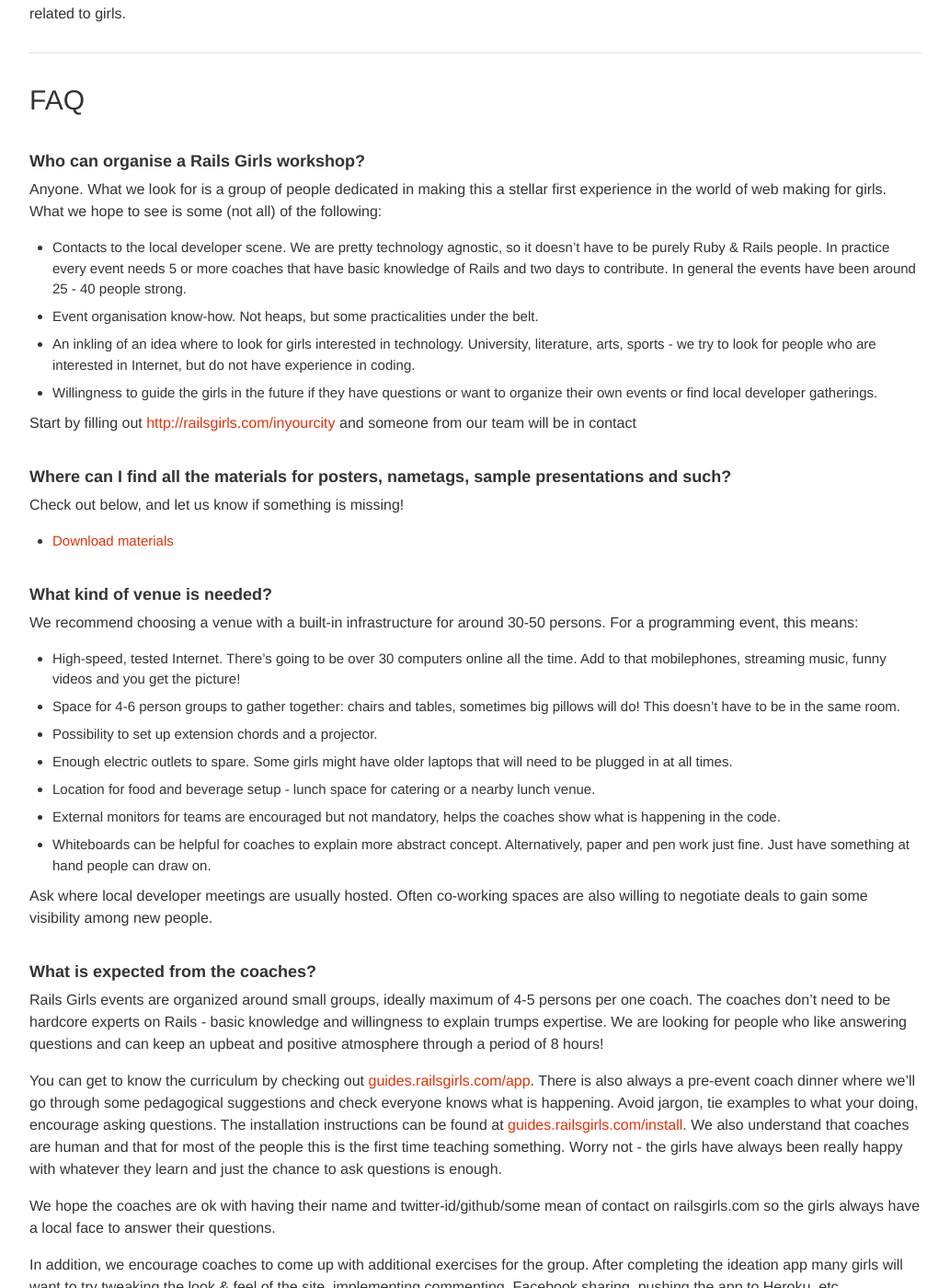
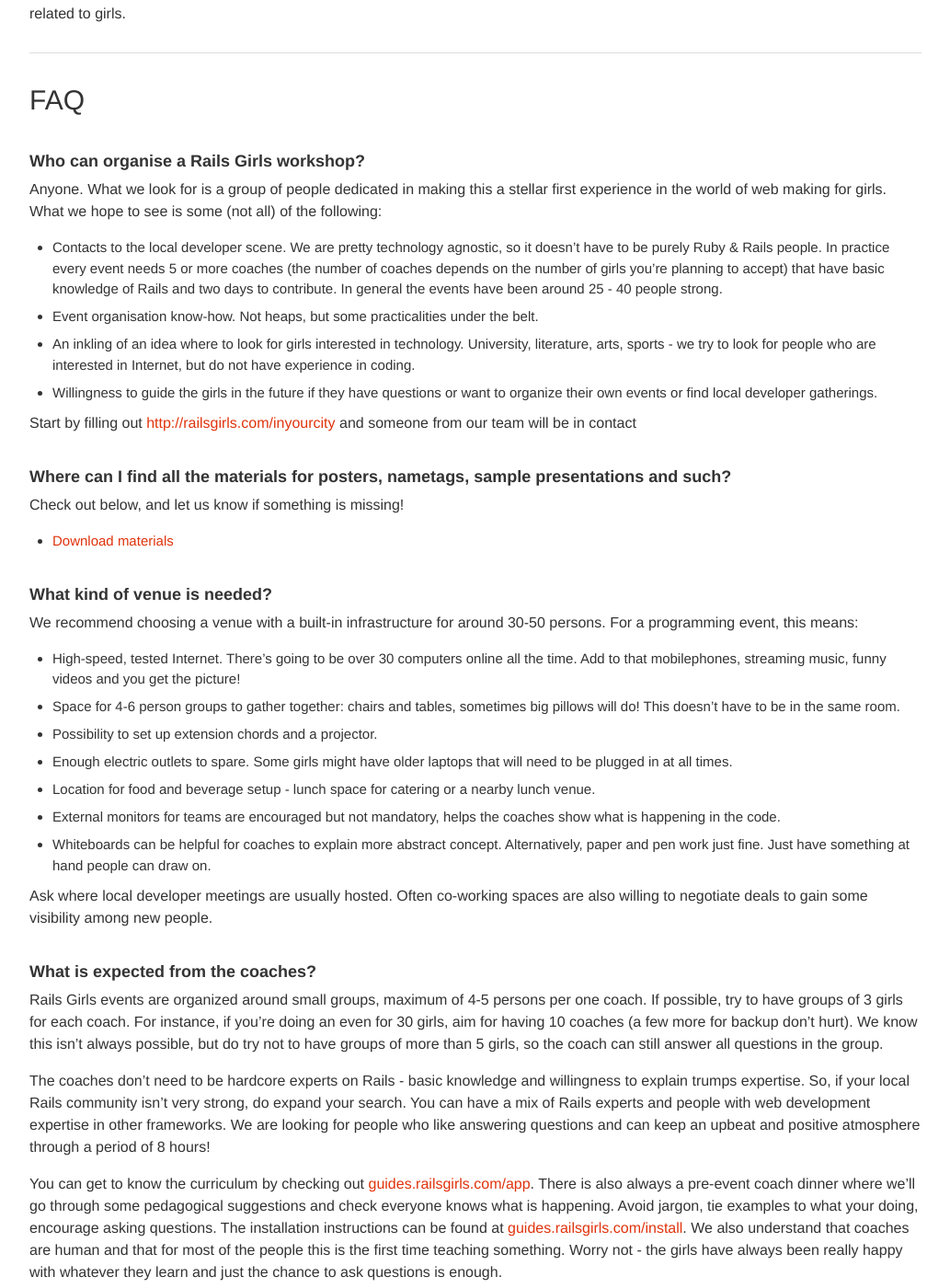
Before and after one commit to railsgirls/guides.railsgirls.com, a Jekyll site: the page built from _posts/2012-04-18-guide.markdown, in a window 1280 px wide and 1400 px high, scrolled down 6551 px. Shown: the whole window at 92% size, without its empty margins (53-1086 px from the left). Built offline with Jekyll 4.4.1, drawn with Linux system fonts in a browser that asks for light colours; nearby versions of some CDN libraries; Markdown is read by kramdown in place of the engine named in the settings.

Commit message:
Added a bit more info about the required number of coaches

```diff
--- a/_posts/2012-04-18-guide.markdown
+++ b/_posts/2012-04-18-guide.markdown
@@ -244,7 +244,7 @@
 
 Anyone. What we look for is a group of people dedicated in making this a stellar first experience in the world of web making for girls. What we hope to see is some (not all) of the following:
 
-* Contacts to the local developer scene. We are pretty technology agnostic, so it doesn’t have to be purely Ruby & Rails people. In practice every event needs 5 or more coaches that have basic knowledge of Rails and two days to contribute. In general the events have been around 25 - 40 people strong.
+* Contacts to the local developer scene. We are pretty technology agnostic, so it doesn’t have to be purely Ruby & Rails people. In practice every event needs 5 or more coaches (the number of coaches depends on the number of girls you're planning to accept) that have basic knowledge of Rails and two days to contribute. In general the events have been around 25 - 40 people strong.
 * Event organisation know-how. Not heaps, but some practicalities under the belt.
 * An inkling of an idea where to look for girls interested in technology. University, literature, arts, sports - we try to look for people who are interested in Internet, but do not have experience in coding.
 * Willingness to guide the girls in the future if they have questions or want to organize their own events or find local developer gatherings.
@@ -270,7 +270,9 @@
 
 #### What is expected from the coaches?
 
-Rails Girls events are organized around small groups, ideally maximum of 4-5 persons per one coach. The coaches don’t need to be hardcore experts on Rails - basic knowledge and willingness to explain trumps expertise. We are looking for people who like answering questions and can keep an upbeat and positive atmosphere through a period of 8 hours!
+Rails Girls events are organized around small groups, maximum of 4-5 persons per one coach. If possible, try to have groups of 3 girls for each coach. For instance, if you're doing an even for 30 girls, aim for having 10 coaches (a few more for backup don't hurt). We know this isn't always possible, but do try not to have groups of more than 5 girls, so the coach can still answer all questions in the group.
+
+The coaches don’t need to be hardcore experts on Rails - basic knowledge and willingness to explain trumps expertise. So, if your local Rails community isn't very strong, do expand your search. You can have a mix of Rails experts and people with web development expertise in other frameworks. We are looking for people who like answering questions and can keep an upbeat and positive atmosphere through a period of 8 hours!
 
 You can get to know the curriculum by checking out [guides.railsgirls.com/app](http://guides.railsgirls.com/app). There is also always a pre-event coach dinner where we’ll go through some pedagogical suggestions and check everyone knows what is happening. Avoid jargon, tie examples to what your doing, encourage asking questions. The installation instructions can be found at [guides.railsgirls.com/install](http://guides.railsgirls.com/install). We also understand that coaches are human and that for most of the people this is the first time teaching something. Worry not - the girls have always been really happy with whatever they learn and just the chance to ask questions is enough.
 
```
